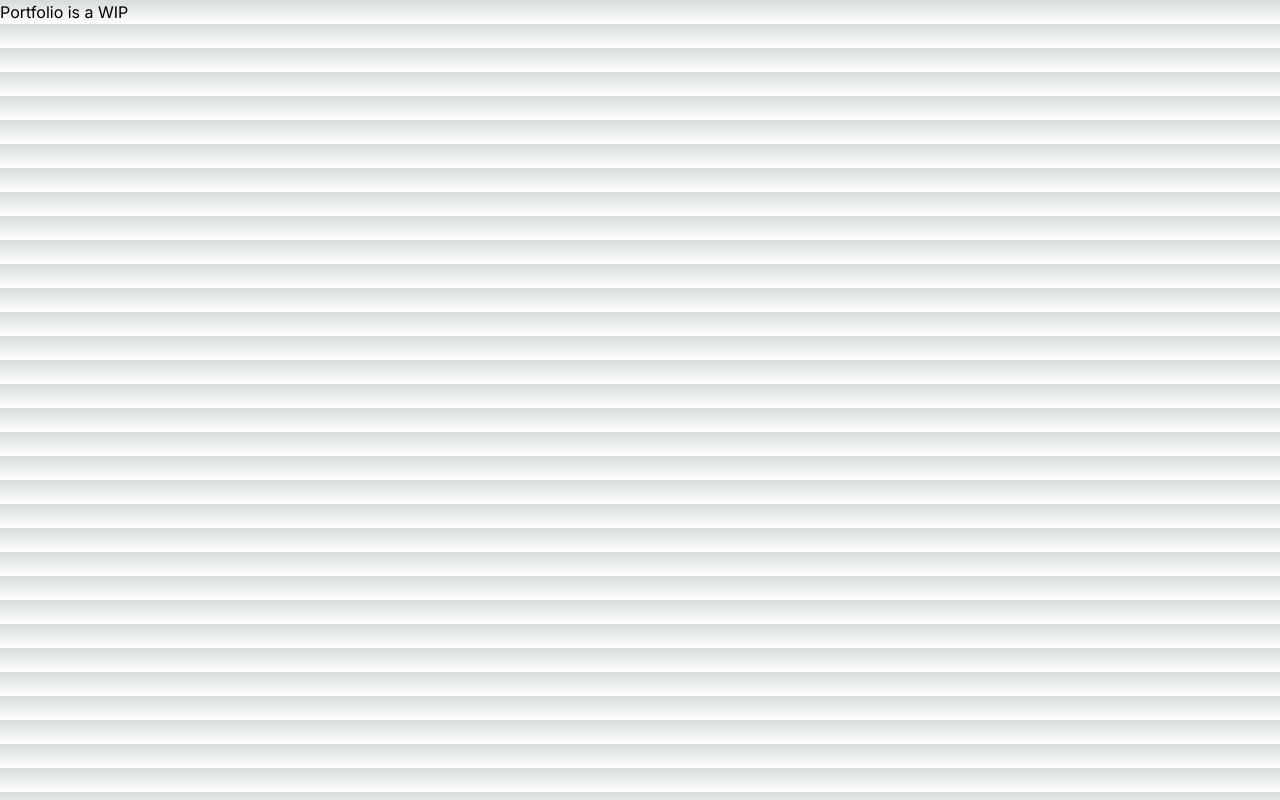
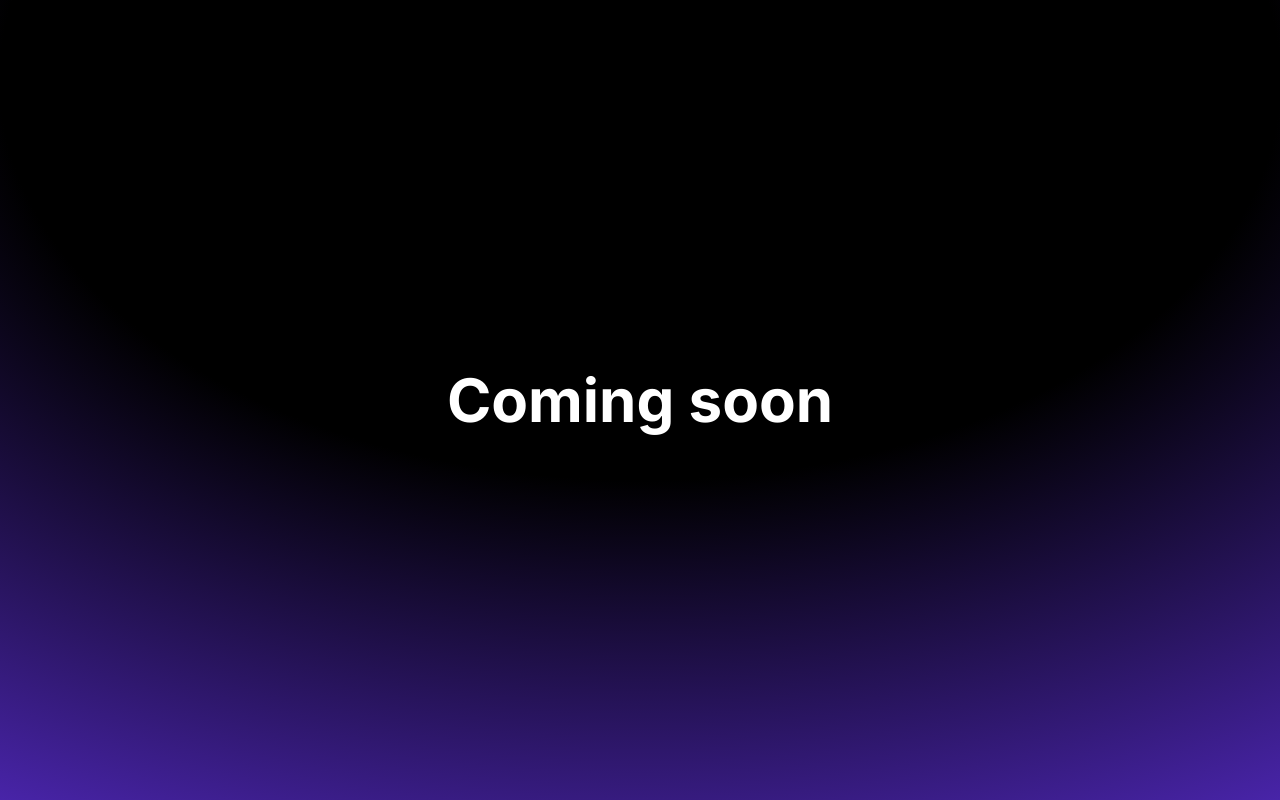
Before and after one commit to keanegrech/portfolio, a Next.js app: page / in a window 1280 px wide. Built offline with nearby package versions, Linux system fonts and the light colour scheme.

Commit message:
Improved coming soon page, analytics, metadata

```diff
--- a/app/layout.tsx
+++ b/app/layout.tsx
@@ -1,12 +1,13 @@
 import type { Metadata } from "next";
 import { Inter } from "next/font/google";
 import "./globals.css";
+import { Analytics } from "@vercel/analytics/react";
 
 const inter = Inter({ subsets: ["latin"] });
 
 export const metadata: Metadata = {
-  title: "Create Next App",
-  description: "Generated by create next app",
+  title: "Keane Grech",
+  description: "Coming soon",
 };
 
 export default function RootLayout({
@@ -16,7 +17,10 @@ export default function RootLayout({
 }>) {
   return (
     <html lang="en">
-      <body className={inter.className}>{children}</body>
+      <body className={inter.className}>
+        {children}
+        <Analytics />
+      </body>
     </html>
   );
 }
--- a/app/page.tsx
+++ b/app/page.tsx
@@ -2,8 +2,8 @@ import Image from "next/image";
 
 export default function Home() {
   return (
-    <main className="">
-      Portfolio is a WIP
+    <main className="absolute inset-0 -z-10 h-full w-full items-center px-5 py-24 [background:radial-gradient(125%_125%_at_50%_10%,#000_40%,#63e_100%)] flex justify-center">
+        <div className="text-white font-bold text-6xl">Coming soon</div>
     </main>
   );
 }
```
Also changed, not shown: package.json (+6 -5 lines), 1 other file (tests, documents, lock files or other folders).
